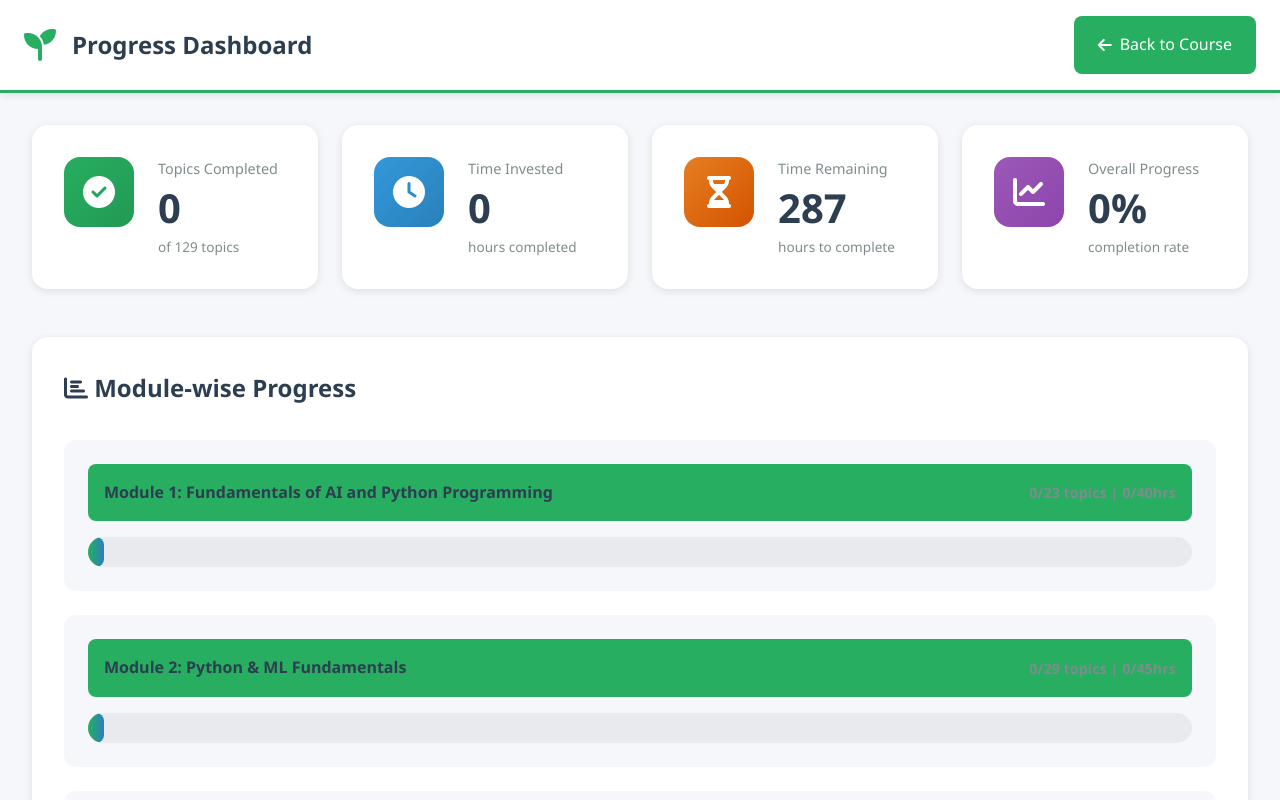
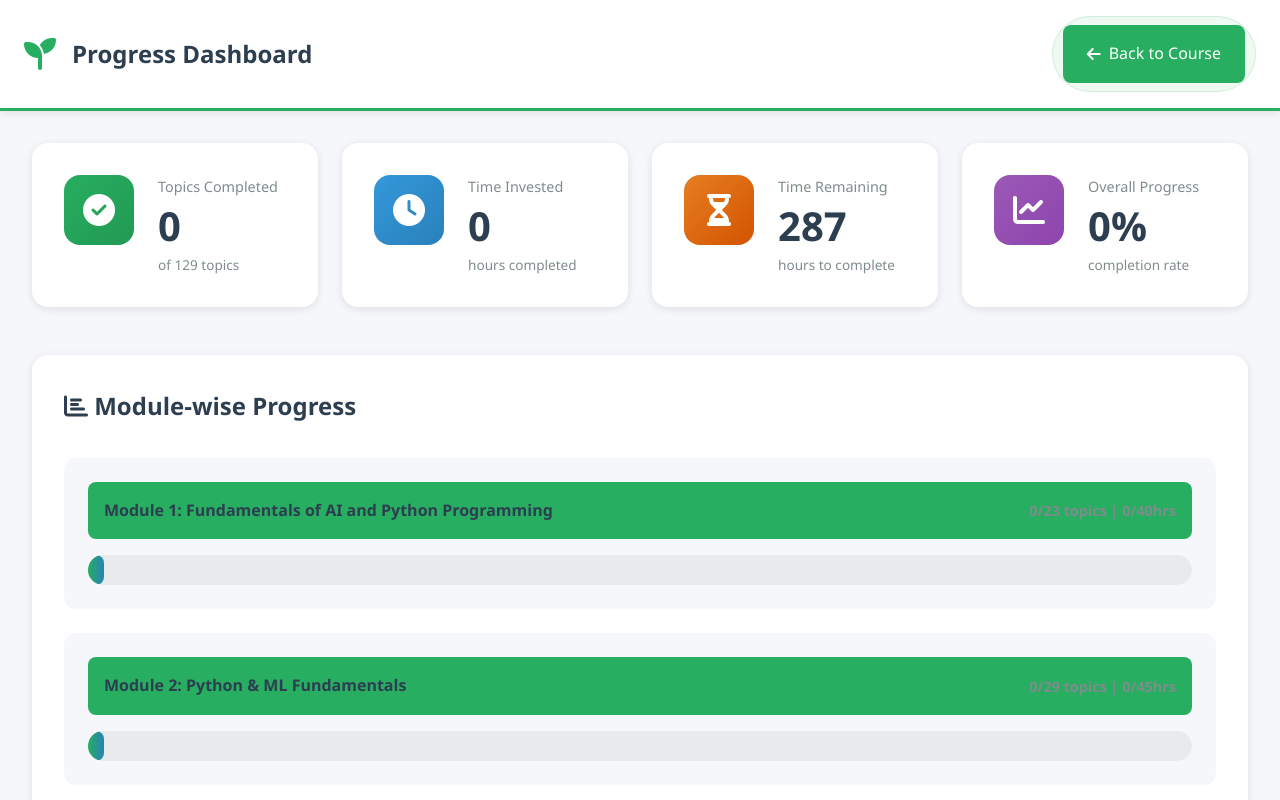
Before and after one commit to muzabasha/agri-lms, a website: page dashboard.html in a window 1280 px wide. Shown: the top 800 px of the page. Drawn offline with Linux system fonts and the light colour scheme.

Commit message:
Enhance visual container behind header buttons with glassmorphism

```diff
--- a/css/main.css
+++ b/css/main.css
@@ -31,6 +31,15 @@ body.dark-mode {
     --text-primary: #e4e6eb;
     --text-secondary: #b0b3b8;
     --border-color: #3a3d44;
+}
+
+body.dark-mode .main-nav {
+    background: rgba(255, 255, 255, 0.05);
+    border-color: rgba(255, 255, 255, 0.1);
+}
+
+body.dark-mode .main-nav:hover {
+    background: rgba(255, 255, 255, 0.08);
 }
 
 * {
@@ -85,6 +94,25 @@ body {
 .logo h1 {
     font-size: 1.5rem;
     font-weight: 600;
+}
+
+.main-nav {
+    display: flex;
+    align-items: center;
+    gap: 12px;
+    background: rgba(39, 174, 96, 0.08);
+    /* Light premium green tint */
+    backdrop-filter: blur(10px);
+    -webkit-backdrop-filter: blur(10px);
+    padding: 8px 10px;
+    border-radius: 50px;
+    border: 1px solid rgba(39, 174, 96, 0.15);
+    transition: all 0.3s ease;
+}
+
+.main-nav:hover {
+    background: rgba(39, 174, 96, 0.12);
+    box-shadow: 0 4px 12px rgba(39, 174, 96, 0.1);
 }
 
 .theme-toggle {
```
